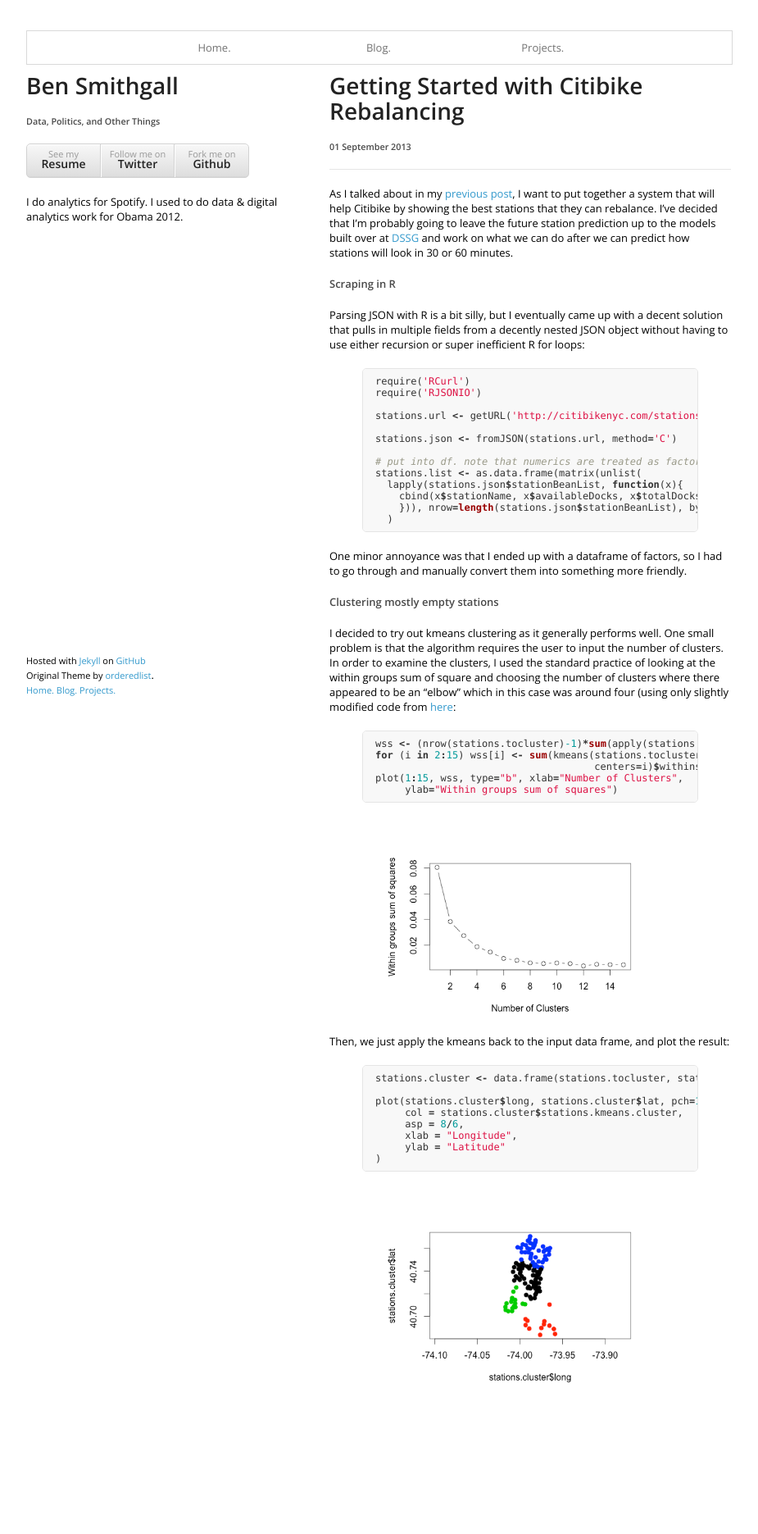
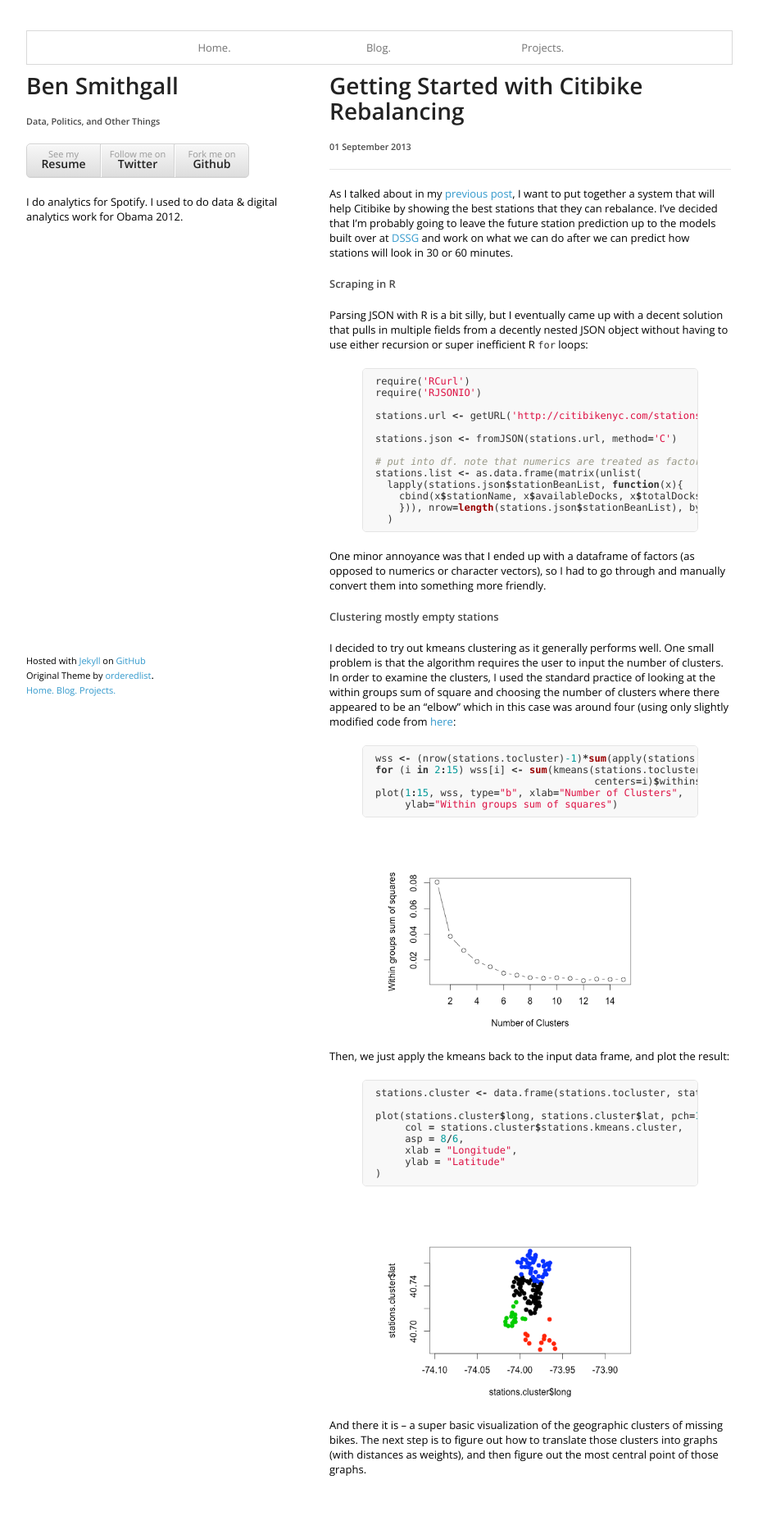
Before and after one commit to bsmithgall/bsmithgall.github.io, a Jekyll site: the page built from _posts/2013-09-01-where-to-rebalance-citibike-part-i.md, in a window 1280 px wide. Shown: the whole page at 82% size, without its empty margins (178-1103 px from the left). Built offline with Jekyll 4.4.1, drawn with Linux system fonts in a browser that asks for light colours; Markdown is read by kramdown in place of the engine named in the settings; before the commit the page ends 1761 px from its top, so only the background shows below that.

Commit message:
Touched up most recent post

```diff
--- a/_posts/2013-09-01-where-to-rebalance-citibike-part-i.md
+++ b/_posts/2013-09-01-where-to-rebalance-citibike-part-i.md
@@ -13,7 +13,7 @@
 
 #### Scraping in R
 
-Parsing JSON with R is a bit silly, but I eventually came up with a decent solution that pulls in multiple fields from a decently nested JSON object without having to use either recursion or super inefficient R for loops:
+Parsing JSON with R is a bit silly, but I eventually came up with a decent solution that pulls in multiple fields from a decently nested JSON object without having to use either recursion or super inefficient R `for` loops:
 
 {% highlight r %}
 require('RCurl')
@@ -31,7 +31,7 @@
   )
 {% endhighlight %}
 
-One minor annoyance was that I ended up with a dataframe of factors, so I had to go through and manually convert them into something more friendly.
+One minor annoyance was that I ended up with a dataframe of factors (as opposed to numerics or character vectors), so I had to go through and manually convert them into something more friendly.
 
 #### Clustering mostly empty stations
 
@@ -61,3 +61,5 @@
 {% endhighlight %}
 
 ![Geographic clusters of low-bike stations (2013-08-31 03:55:01 PM)]({{ site.url }}/images/2013-09-01-empty-geo-clusters.png)
+
+And there it is -- a super basic visualization of the geographic clusters of missing bikes. The next step is to figure out how to translate those clusters into graphs (with distances as weights), and then figure out the most central point of those graphs.
```
